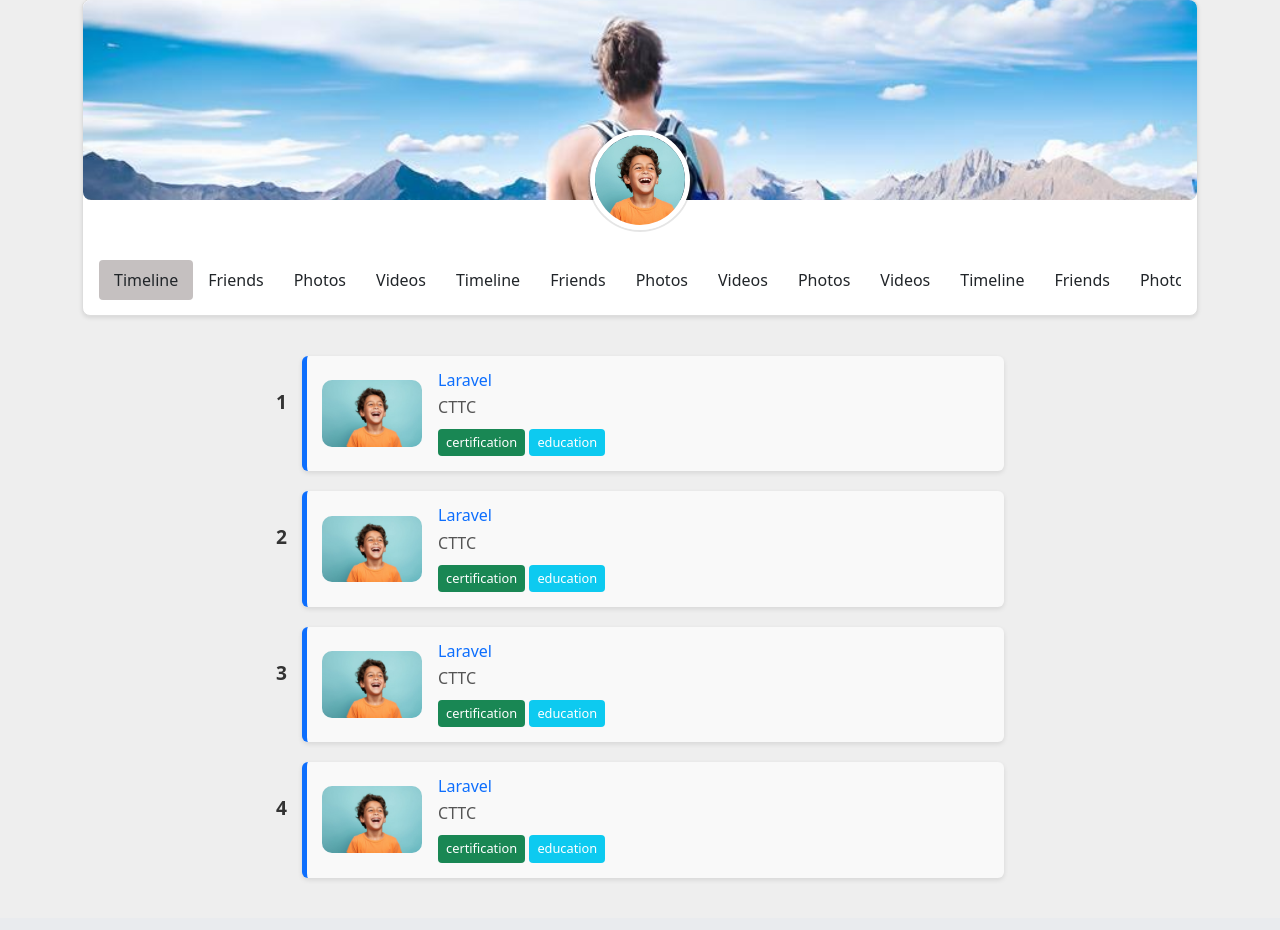
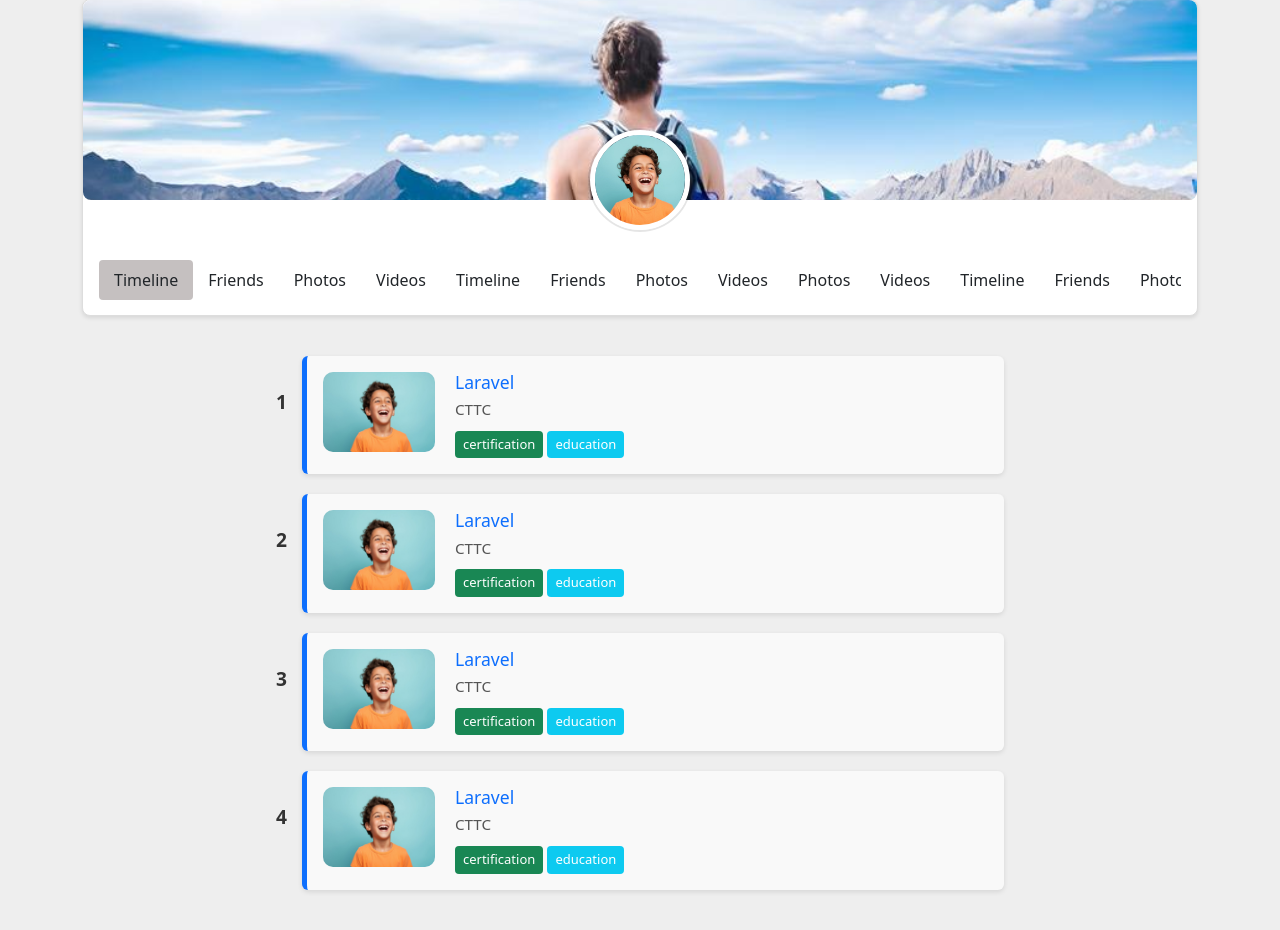
Before and after one commit to S28S12Mohanty/Wooble_Repository, a PHP site: page /profile.php in a window 1280 px wide. Shown: the part 81-1011 px from the top of the page. Before the commit the page ends 961 px from the top, so only its background shows below. Run offline with PHP 8.4, Linux system fonts and the light colour scheme.

Commit message:
Add new commit
Add new commit

```diff
--- a/profile/style.css
+++ b/profile/style.css
@@ -124,11 +124,13 @@ body {
     width: 60%;
     margin: 0 auto;
 }
+
 .flex {
     display: flex;
     align-items: center;
     gap: 16px;
 }
+
 .timeline-item {
     display: flex;
     margin-bottom: 20px;
@@ -154,7 +156,6 @@ body {
 }
 
 .timeline-card img {
-    width: 15%;
     border-radius: 10px;
 }
 
@@ -234,6 +235,10 @@ body {
         padding: 15px;
     }
 
+    .timeline-card img {
+        display: none;
+    }
+
     .timeline-item {
         flex-direction: column;
         width: 80%;
@@ -247,8 +252,6 @@ body {
     }
 
     .timeline-card {
-        border-left: none;
-        border-top: 5px solid #0d6efd;
         width: 100%;
         padding: 10px;
         left: 4rem;
@@ -261,6 +264,42 @@ body {
 @media (min-width: 576px) {
     .first-section .nav-pills {
         flex-direction: row !important;
+    }
+}
+@media (min-width: 768px) {
+    .timeline-card.flex {
+        flex-direction: row;
+        align-items: flex-start;
+        text-align: left;
+        gap: 20px;
+        padding: 16px;
+    }
+
+    .timeline-card img {
+        width: 7rem;
+        height: 80px;
+    }
+
+    .timeline-card h6 {
+        font-size: 1.1rem;
+    }
+
+    .timeline-card p {
+        font-size: 0.95rem;
+    }
+
+    .timeline-tag {
+        font-size: 13px;
+    }
+}
+@media (min-width: 1440px) {
+
+    .timeline-card h6 {
+        font-size: 1.25rem;
+    }
+
+    .timeline-card p {
+        font-size: 1rem;
     }
 }
 
@@ -300,9 +339,7 @@ body {
     }
 
     .timeline-card {
-        border-left: none;
         position: relative;
-        border-top: 5px solid #0d6efd;
         margin-left: -14px;
     }
 }
```
